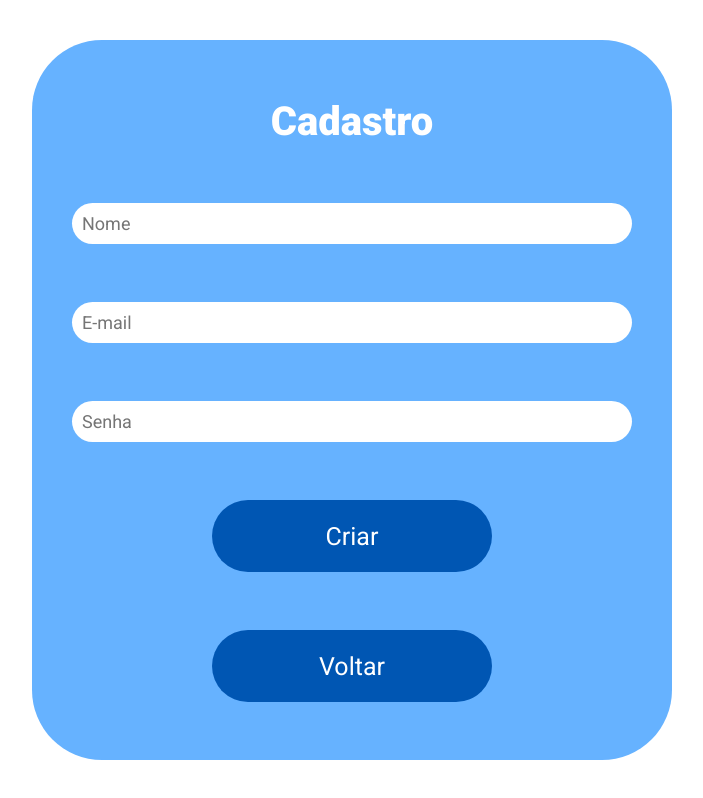
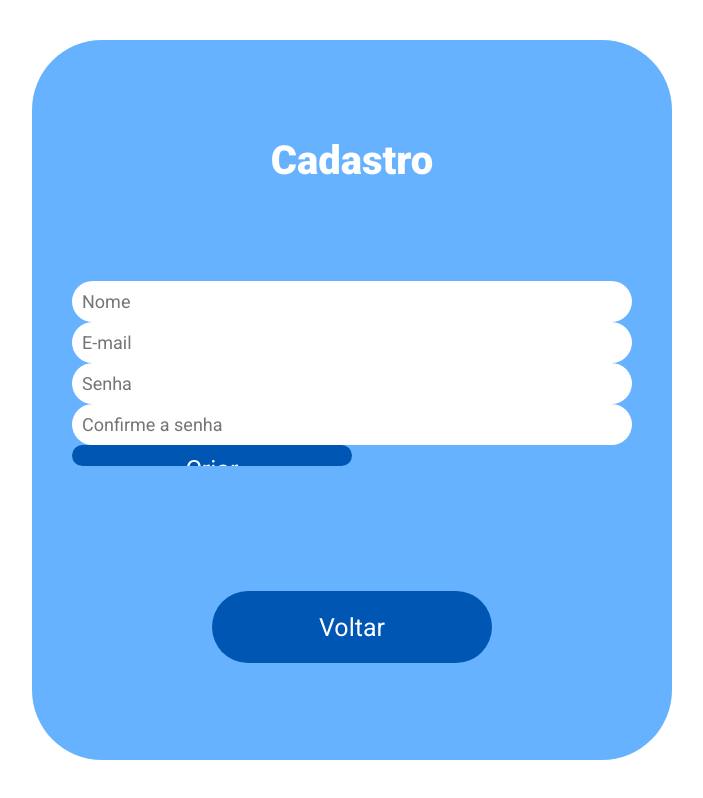
Before and after one commit to Matheus-AR/pi-frontend, a React (Vite) app: page /cadastro in a window 1280 px wide. Shown: the whole page, without its empty margins (288-991 px from the left). Built offline with nearby package versions, Linux system fonts and the light colour scheme.

Commit message:
Criação dos formulários
Criação do formulário de login

Criação do formulário de cadastro

```diff
--- a/package.json
+++ b/package.json
@@ -12,6 +12,7 @@
   "dependencies": {
     "react": "^18.3.1",
     "react-dom": "^18.3.1",
+    "react-hook-form": "^7.53.0",
     "react-router-dom": "^6.26.2"
   },
   "devDependencies": {
--- a/src/App.jsx
+++ b/src/App.jsx
@@ -12,6 +12,7 @@ function App() {
             <Route path="/cadastro" element={<Cadastro />} />
             <Route path="/avaliacao" element={<h1>AVALIAÇÃO</h1>} />
             <Route path="/perfil" element={<h1>Perfll</h1>} />
+            <Route path="/esqueci" element={<h1>Recupere sua senha</h1>} />
             <Route path="*" element={<h1>Página não encontrada!</h1>} />
         </Routes>
     </BrowserRouter>
--- a/src/components/Input.jsx
+++ b/src/components/Input.jsx
@@ -1,9 +1,12 @@
 import "./Input.css";
 
-function Input(props) {
-    return (
-        <input type={props.tipo} id={props.id} name={props.id} placeholder={props.texto} />
-    )
+function Input() {
+
+
+  return (
+    <>
+    </>
+  );
 }
 
 export default Input;
--- /dev/null
+++ b/src/components/InputConfirmaSenha.jsx
@@ -0,0 +1,13 @@
+function InputConfirmaSenha(props) {
+    const regras = {
+        validate: value => value == props.senha || 'As senhas não coincidem'
+    };
+    return (
+        <>
+            <input type="password" placeholder="Confirme a senha" {...props.register("confirmasenha", regras)} />
+            {props.error && <p>{props.error.message}</p>}
+        </>
+    )
+}
+
+export default InputConfirmaSenha;
--- /dev/null
+++ b/src/components/InputEmail.jsx
@@ -0,0 +1,19 @@
+import "./Input.css";
+
+function InputEmail(props) {
+    const regras = {
+        required: "E-mail é obrigatório",
+        pattern: {
+          value: /^[^\s@]+@[^\s@]+\.[^\s@]+$/,
+          message: "Formato inválido de e-mail",
+        },
+      };
+    return (
+        <>
+            <input type="email" placeholder="E-mail" {...props.register("email", regras)} />
+            {props.error && <p>{props.error.message}</p>}
+        </>
+    )
+}
+
+export default InputEmail;
--- /dev/null
+++ b/src/components/InputNome.jsx
@@ -0,0 +1,15 @@
+import "./Input.css";
+
+function InputNome(props) {
+    const regras = {
+        required: "Nome é obrigatório",
+      };
+    return (
+        <>
+            <input type="text" placeholder="Nome" {...props.register("nome", regras)} />
+            {props.error && <p>{props.error.message}</p>}
+        </>
+    )
+}
+
+export default InputNome;
--- /dev/null
+++ b/src/components/InputSenha.jsx
@@ -0,0 +1,17 @@
+function InputSenha(props) {
+  const regras = {
+    required: "Senha é obrigatório",
+    miLength: {
+      value: 8,
+      message: "A senha deve pelo menos 8 caracteres",
+    },
+  };
+  return (
+    <>
+      <input type="password" placeholder="Senha" {...props.register("senha", regras)} />
+      {props.error && <p>{props.error.message}</p>}
+    </>
+  );
+}
+
+export default InputSenha;
--- a/src/components/Link.jsx
+++ b/src/components/Link.jsx
@@ -1,8 +1,8 @@
 import "./Link.css";
-
+import { NavLink } from "react-router-dom";
 function Link(props) {
     return (
-        <a href="#">{props.texto}</a>
+        <NavLink to={props.url}>{props.texto}</NavLink>
     )
 }
 
--- a/src/pages/Cadastro.jsx
+++ b/src/pages/Cadastro.jsx
@@ -1,16 +1,13 @@
 import Botao from "../components/Botao";
-import Input from "../components/Input";
 import Titulo from "../components/Titulo";
 import "./Cadastro.css";
+import FormCadastro from "./FormCadastro";
 
 function Cadastro() {
     return (
         <main className="cadastro-container">
             <Titulo texto="Cadastro" />
-            <Input tipo="text" id="nome" texto="Nome" />
-            <Input tipo="email" id="email" texto="E-mail" />
-            <Input tipo="password" id="senha" texto="Senha" />
-            <Botao texto="Criar" />
+            <FormCadastro />
             <Botao texto="Voltar" />
         </main>
     )
--- /dev/null
+++ b/src/pages/FormCadastro.jsx
@@ -0,0 +1,31 @@
+import { useForm } from "react-hook-form";
+import { useNavigate } from "react-router-dom";
+
+import Botao from "../components/Botao";
+import InputNome from "../components/InputNome";
+import InputEmail from "../components/InputEmail";
+import InputSenha from "../components/InputSenha";
+import InputConfirmaSenha from "../components/InputConfirmaSenha";
+
+function FormCadastro() {
+    const navigate = useNavigate();
+    const {register, handleSubmit, watch, formState: {errors}} = useForm();
+    const campoSenha = watch('senha');
+    const onSubmit = (data) => {
+        const { senha, confirmasenha} = data;
+        if (senha === confirmasenha) {
+            navigate("/login");
+        }
+    }
+    return (
+        <form onSubmit={handleSubmit(onSubmit)}>
+            <InputNome register={register} error={errors.nome} />
+            <InputEmail register={register} error={errors.email} />
+            <InputSenha register={register} error={errors.senha} />
+            <InputConfirmaSenha register={register} error={errors.confirmasenha} senha={campoSenha} />
+            <Botao texto="Criar" />
+        </form>
+    )
+}
+
+export default FormCadastro;
--- /dev/null
+++ b/src/pages/FormLogin.jsx
@@ -0,0 +1,22 @@
+import { useForm } from "react-hook-form";
+import { useNavigate } from "react-router-dom";
+import Input from "../components/Input";
+import Botao from "../components/Botao";
+function FormLogin() {
+    const navigate = useNavigate();
+
+    const { register, handleSubmit, formState: {errors}} = useForm();
+
+    const onSubmit = () => {
+        navigate("/home");
+    }
+    return (
+        <form onSubmit={handleSubmit(onSubmit)}>
+            <Input tipo="email" texto="E-mail" register={register} error={errors.email} />
+            <Input tipo="password" tecto="Senha" register={register} error={errors.senha} />
+            <Botao texto="Entrar" />
+        </form>
+    )
+}
+
+export default FormLogin;
--- a/src/pages/Login.jsx
+++ b/src/pages/Login.jsx
@@ -1,7 +1,6 @@
-import Botao from "../components/Botao";
-import Input from "../components/Input";
 import Link from "../components/Link";
 import Titulo from "../components/Titulo";
+import FormLogin from "./FormLogin";
 
 
 import "./Login.css";
@@ -10,11 +9,9 @@ function Login() {
     return (
         <main className="login-container">
             <Titulo texto="Login" />
-            <Input tipo="email" id="email" texto="E-mail" />
-            <Input tipo="password" id="senha" texto="Senha" />
-            <Link texto="Esqueceu a senha?" />
-            <Link texto="Criar uma conta?" />
-            <Botao texto="Entrar" />
+            <FormLogin />
+            <Link url="/esqueci" texto="Esqueceu a senha?" />
+            <Link url="/cadastro" texto="Criar uma conta?" />
         </main>
     )
 }
```
Also changed, not shown: 1 other file (tests, documents, lock files or other folders).
